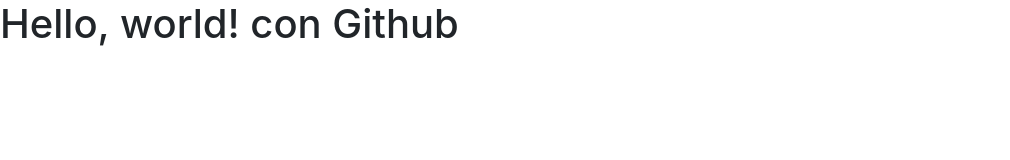
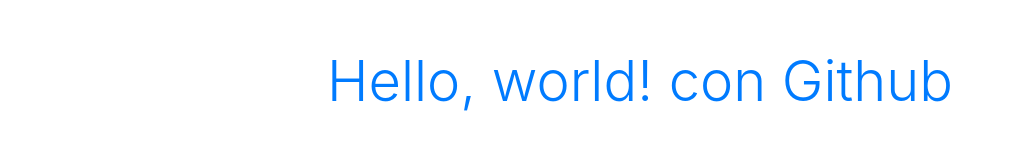
Before and after one commit to fernandoguy/webv1.0, a plain HTML site: page index.html in a window 1280 px wide. Shown: the whole page, without its empty margins (0-1010 px from the left). Drawn offline with nearby package versions, Linux system fonts and the light colour scheme.

Commit message:
agregamos class para tomar boostrap

```diff
--- a/index.html
+++ b/index.html
@@ -11,7 +11,7 @@
     <title>Hello, world!</title>
   </head>
   <body>
-    <h1 text-center mt-5 display-4 text-primary>Hello, world! con Github</h1>
+    <h1 class="text-center mt-5 display-4 text-primary">Hello, world! con Github</h1>
 
     <!-- Optional JavaScript -->
     <!-- jQuery first, then Popper.js, then Bootstrap JS -->
```
